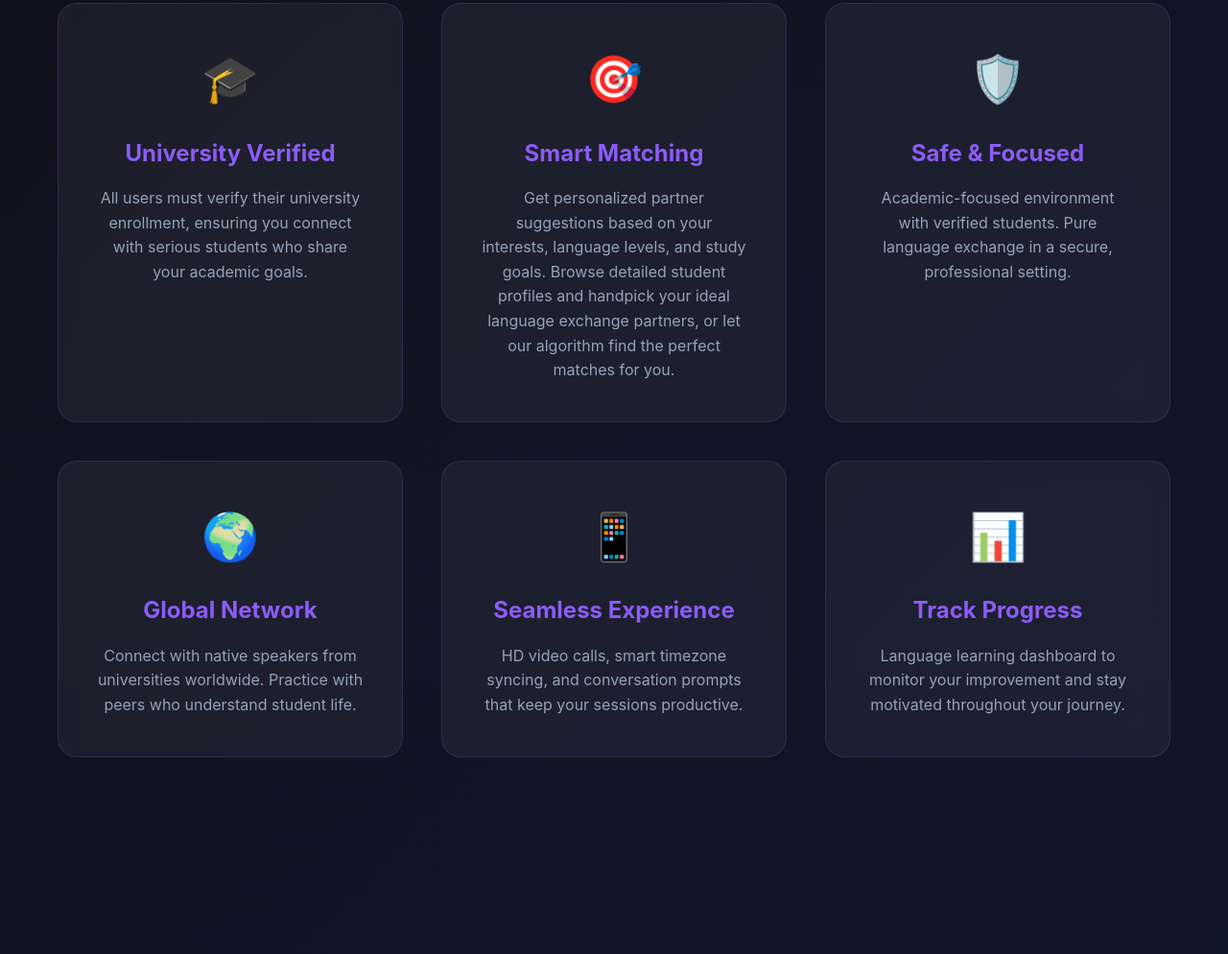
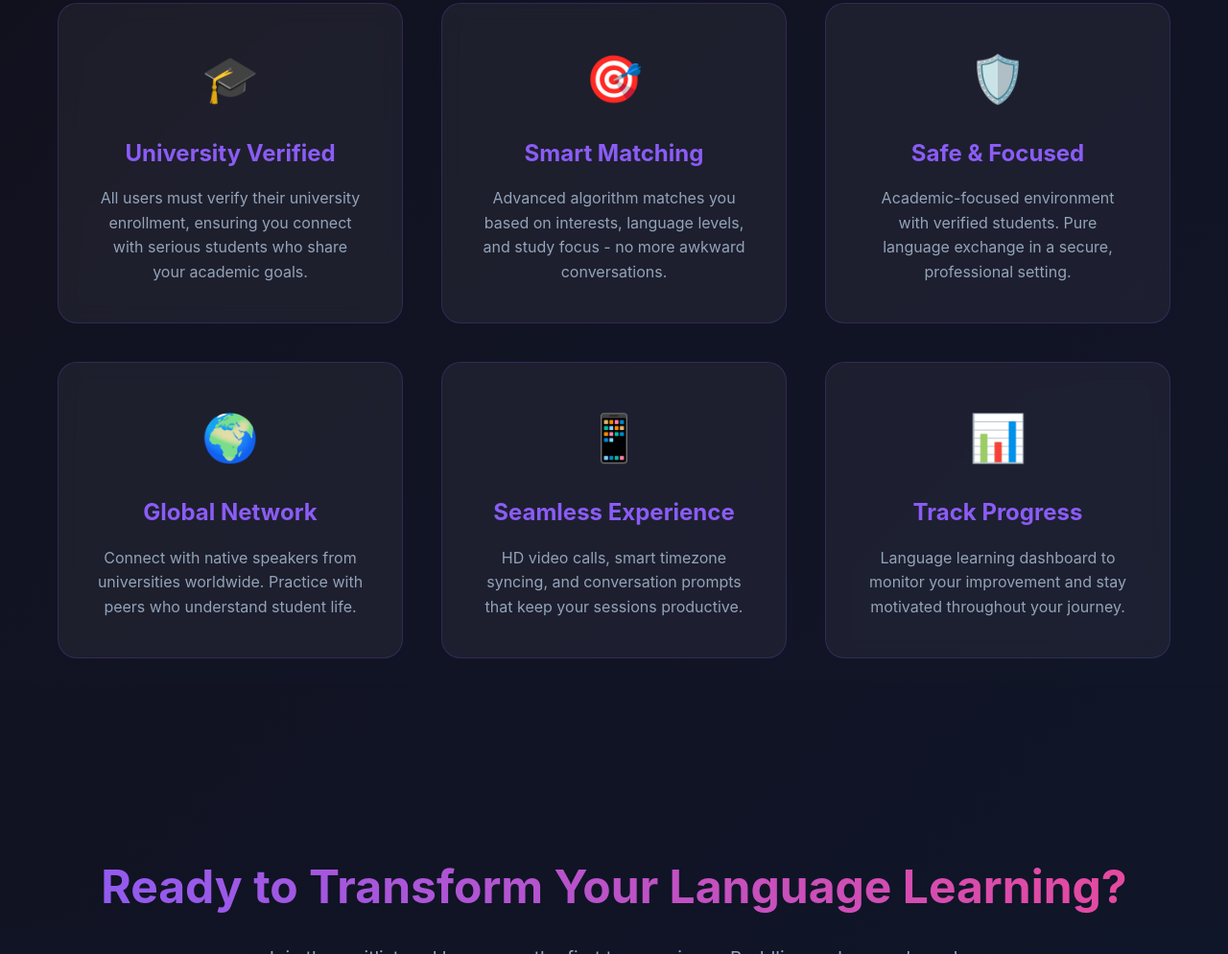
Before and after one commit to Ed-star11/buddlingo, a plain HTML site: page index.html in a window 1280 px wide. Shown: the part 2337-3331 px from the top of the page at 96% size. Drawn offline with Linux system fonts and the light colour scheme.

Commit message:
Add files via upload

```diff
--- a/index.html
+++ b/index.html
@@ -401,7 +401,7 @@
                 <div class="feature-card">
                     <div class="feature-icon">🎯</div>
                     <h3>Smart Matching</h3>
-                    <p>Get personalized partner suggestions based on your interests, language levels, and study goals. Browse detailed student profiles and handpick your ideal language exchange partners, or let our algorithm find the perfect matches for you.</p>
+                    <p>Advanced algorithm matches you based on interests, language levels, and study focus - no more awkward conversations.</p>
                 </div>
                 <div class="feature-card">
                     <div class="feature-icon">🛡️</div>
```
